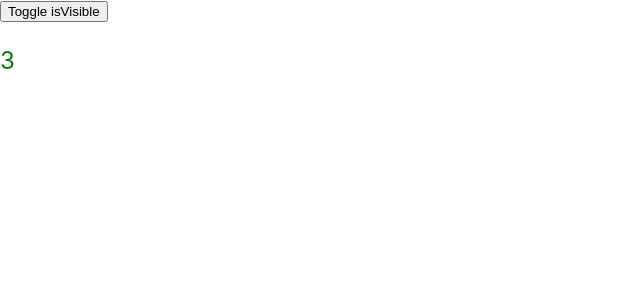
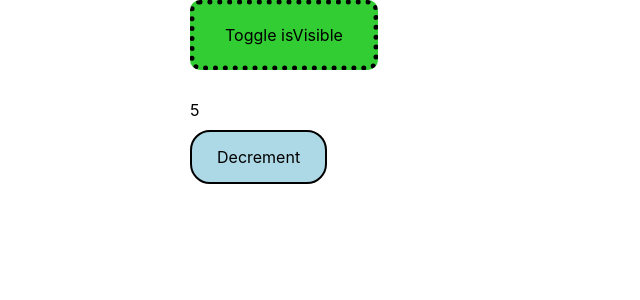
Before and after one commit to U3erKa/Drafts, a React (Create React App) app: page / in a window 1280 px wide. Shown: the top 300 px of the page, without its empty margins (0-640 px from the left). Built offline with nearby package versions, Linux system fonts and the light colour scheme.

Commit message:
Add styles for Timer

```diff
--- a/src/App.css
+++ b/src/App.css
@@ -1,38 +1,13 @@
-.App {
-  text-align: center;
+.container {
+  max-width: 900px;
+  margin: 0 auto;
+
 }
 
-.App-logo {
-  height: 40vmin;
-  pointer-events: none;
+.btn {
+  padding: 20px 30px;
+  margin-bottom: 30px;
+  border: 5px dotted black;
+  background-color: limegreen;
+  border-radius: 10px;
 }
-
-@media (prefers-reduced-motion: no-preference) {
-  .App-logo {
-    animation: App-logo-spin infinite 20s linear;
-  }
-}
-
-.App-header {
-  background-color: #282c34;
-  min-height: 100vh;
-  display: flex;
-  flex-direction: column;
-  align-items: center;
-  justify-content: center;
-  font-size: calc(10px + 2vmin);
-  color: white;
-}
-
-.App-link {
-  color: #61dafb;
-}
-
-@keyframes App-logo-spin {
-  from {
-    transform: rotate(0deg);
-  }
-  to {
-    transform: rotate(360deg);
-  }
-}
--- a/src/App.js
+++ b/src/App.js
@@ -8,8 +8,8 @@ class App extends React.Component {
   };
   render() {
     return (
-      <main>
-        <button onClick={() => this.setState({ isVisible: !this.state.isVisible })}>Toggle isVisible</button>
+      <main className='container'>
+        <button className='btn' onClick={() => this.setState({ isVisible: !this.state.isVisible })}>Toggle isVisible</button>
         {this.state.isVisible && <Timer />}
       </main>
     );
--- /dev/null
+++ b/src/components/Timer/Timer.module.css
@@ -0,0 +1,8 @@
+.btn {
+  display: inline-block;
+  background-color: lightblue;
+  padding: 15px 25px;
+  border-radius: 20px;
+  border: 2px solid black;
+  margin-top: 10px;
+}
--- a/src/components/Timer/index.jsx
+++ b/src/components/Timer/index.jsx
@@ -1,4 +1,5 @@
 import React, { Component } from 'react';
+import styles from './Timer.module.css';
 
 export default class Timer extends Component {
   state = {
@@ -34,15 +35,16 @@ export default class Timer extends Component {
 
   render() {
     const { number } = this.state;
-    const styles = { color: number > 0 ? 'green' : 'red', fontSize: '24px' };
+    // const styles = { color: number > 0 ? 'green' : 'red', fontSize: '24px' };
 
     // if (number !== 0) {
     //   setTimeout(this.decrementNumber, 1000);
     // }
 
     return (
-      <div style={styles}>
+      <div>
         <p>{number}</p>
+        <button className={styles.btn} onClick={this.decrementNumber}>Decrement</button>
       </div>
     );
   }
--- a/src/index.js
+++ b/src/index.js
@@ -2,6 +2,7 @@
 // 'use strict';
 import React from 'react';
 import ReactDOM from 'react-dom/client';
+import './reset.css';
 import './index.css';
 import App from './App';
 import reportWebVitals from './reportWebVitals';
--- /dev/null
+++ b/src/reset.css
@@ -0,0 +1,83 @@
+/***
+    The new CSS reset - version 1.7.3 (last updated 7.8.2022)
+    GitHub page: https://github.com/elad2412/the-new-css-reset
+***/
+
+/*
+    Remove all the styles of the "User-Agent-Stylesheet", except for the 'display' property
+    - The "symbol *" part is to solve Firefox SVG sprite bug
+ */
+ *:where(:not(html, iframe, canvas, img, svg, video, audio):not(svg *, symbol *)) {
+  all: unset;
+  display: revert;
+}
+
+/* Preferred box-sizing value */
+*,
+*::before,
+*::after {
+  box-sizing: border-box;
+}
+
+/* Reapply the pointer cursor for anchor tags */
+a, button {
+  cursor: revert;
+}
+
+/* Remove list styles (bullets/numbers) */
+ol, ul, menu {
+  list-style: none;
+}
+
+/* For images to not be able to exceed their container */
+img {
+  max-width: 100%;
+}
+
+/* removes spacing between cells in tables */
+table {
+  border-collapse: collapse;
+}
+
+/* Safari - solving issue when using user-select:none on the <body> text input doesn't working */
+input, textarea {
+  -webkit-user-select: auto;
+}
+
+/* revert the 'white-space' property for textarea elements on Safari */
+textarea {
+  white-space: revert;
+}
+
+/* minimum style to allow to style meter element */
+meter {
+  -webkit-appearance: revert;
+  appearance: revert;
+}
+
+/* reset default text opacity of input placeholder */
+::placeholder {
+  color: unset;
+}
+
+/* fix the feature of 'hidden' attribute.
+ display:revert; revert to element instead of attribute */
+:where([hidden]) {
+  display: none;
+}
+
+/* revert for bug in Chromium browsers
+ - fix for the content editable attribute will work properly.
+ - webkit-user-select: auto; added for Safari in case of using user-select:none on wrapper element*/
+:where([contenteditable]:not([contenteditable="false"])) {
+  -moz-user-modify: read-write;
+  -webkit-user-modify: read-write;
+  overflow-wrap: break-word;
+  -webkit-line-break: after-white-space;
+  -webkit-user-select: auto;
+}
+
+/* apply back the draggable feature - exist only in Chromium and Safari */
+:where([draggable="true"]) {
+  -webkit-user-drag: element;
+}
```
